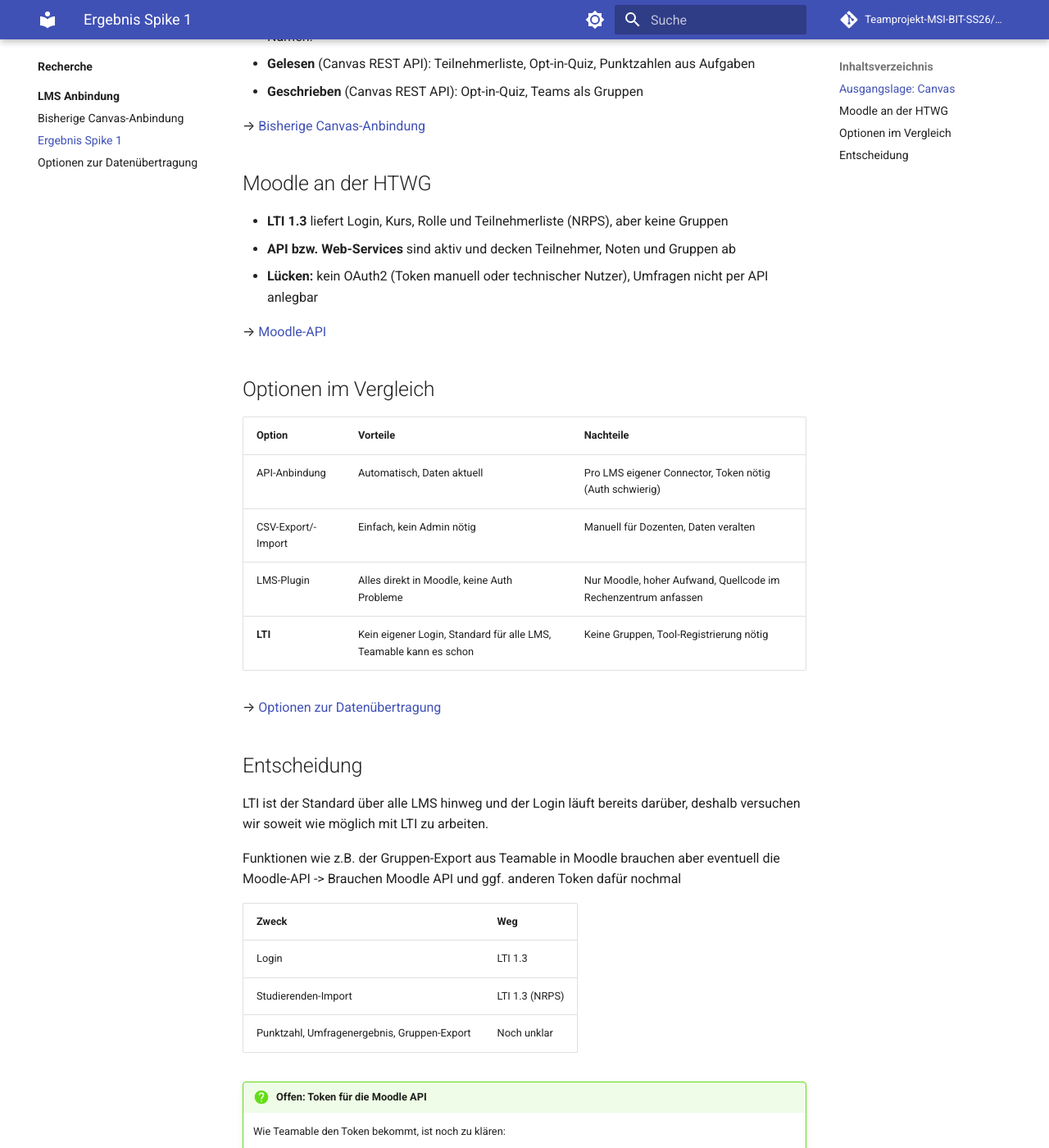
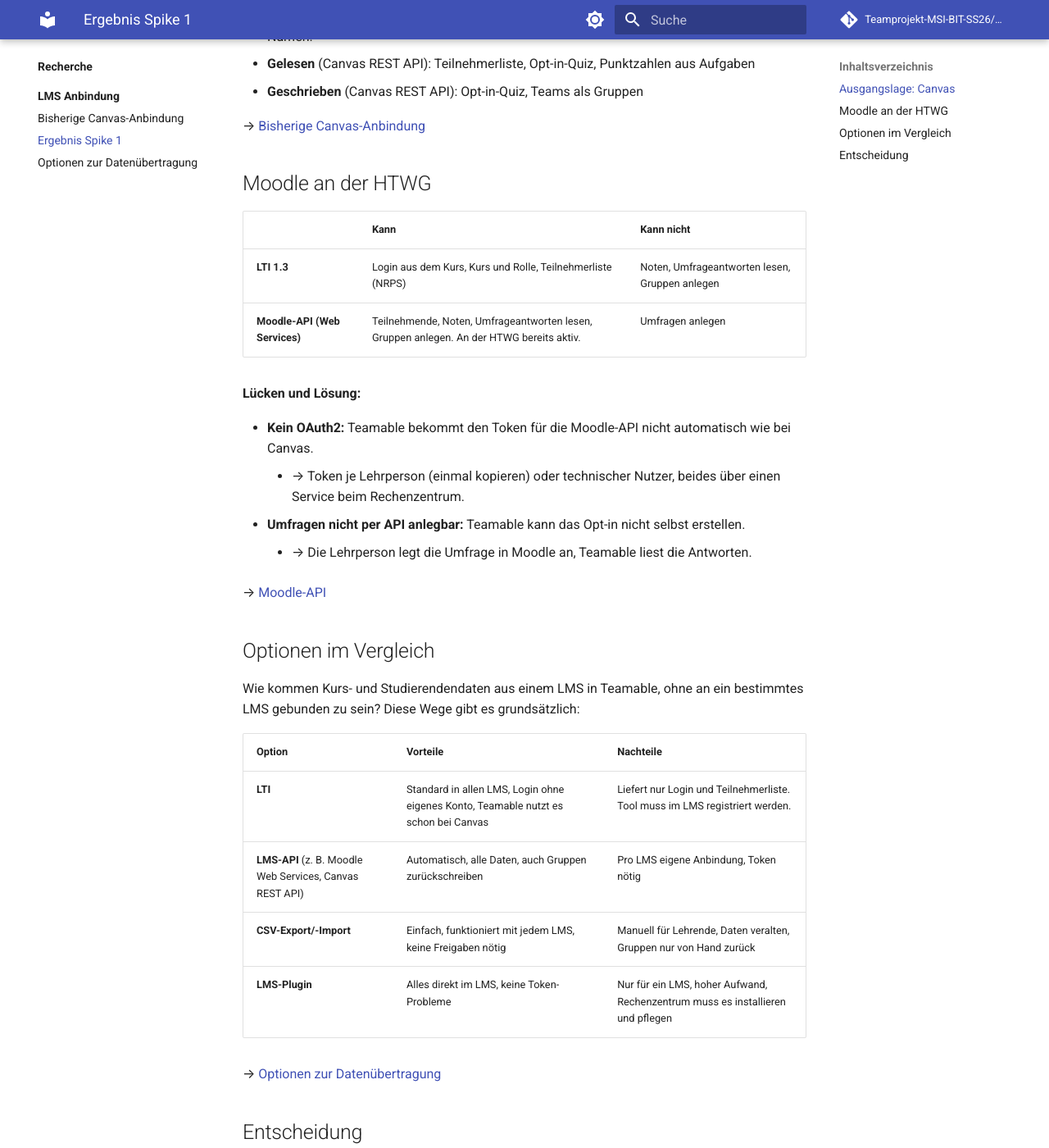
Before and after one commit to Teamprojekt-MSI-BIT-SS26/documentation, an MkDocs documentation site: the page built from docs/recherche/LMS-Anbindung/ergebnis-spike-1.md, in a window 1280 px wide and 1400 px high, scrolled down 306 px. Shown: the whole window at 82% size. Built offline with MkDocs 1.6.1 and Material for MkDocs 9.7.7, drawn with Linux system fonts in a browser that asks for light colours; comment, search, counter and statistics services are not loaded; some of the changed text lies outside the part shown.

Commit message:
Spike 1 summary: clarify Moodle capabilities, gaps and option comparison

```diff
--- a/docs/recherche/LMS-Anbindung/ergebnis-spike-1.md
+++ b/docs/recherche/LMS-Anbindung/ergebnis-spike-1.md
@@ -11,40 +11,42 @@
 
 ## Moodle an der HTWG
 
-- **LTI 1.3** liefert Login, Kurs, Rolle und Teilnehmerliste (NRPS), aber keine Gruppen
-- **API bzw. Web-Services** sind aktiv und decken Teilnehmer, Noten und Gruppen ab
-- **Lücken:** kein OAuth2 (Token manuell oder technischer Nutzer), Umfragen nicht per API anlegbar
+| | Kann | Kann nicht |
+| --- | --- | --- |
+| **LTI 1.3** | Login aus dem Kurs, Kurs und Rolle, Teilnehmerliste (NRPS) | Noten, Umfrageantworten lesen, Gruppen anlegen |
+| **Moodle-API (Web Services)** | Teilnehmende, Noten, Umfrageantworten lesen, Gruppen anlegen. An der HTWG bereits aktiv. | Umfragen anlegen |
+
+**Lücken und Lösung:**
+
+- **Kein OAuth2:** Teamable bekommt den Token für die Moodle-API nicht automatisch wie bei Canvas.
+    - → Token je Lehrperson (einmal kopieren) oder technischer Nutzer, beides über einen Service beim Rechenzentrum.
+- **Umfragen nicht per API anlegbar:** Teamable kann das Opt-in nicht selbst erstellen.
+    - → Die Lehrperson legt die Umfrage in Moodle an, Teamable liest die Antworten.
 
 → [Moodle-API](moodle-api.md)
 
 ## Optionen im Vergleich
 
+Wie kommen Kurs- und Studierendendaten aus einem LMS in Teamable, ohne an ein bestimmtes LMS gebunden zu sein? Diese Wege gibt es grundsätzlich:
+
 | Option | Vorteile | Nachteile |
 | --- | --- | --- |
-| API-Anbindung | Automatisch, Daten aktuell | Pro LMS eigener Connector, Token nötig (Auth schwierig) |
-| CSV-Export/-Import | Einfach, kein Admin nötig | Manuell für Dozenten, Daten veralten |
-| LMS-Plugin | Alles direkt in Moodle, keine Auth Probleme | Nur Moodle, hoher Aufwand, Quellcode im Rechenzentrum anfassen |
-| **LTI** | Kein eigener Login, Standard für alle LMS, Teamable kann es schon | Keine Gruppen, Tool-Registrierung nötig |
+| **LTI** | Standard in allen LMS, Login ohne eigenes Konto, Teamable nutzt es schon bei Canvas | Liefert nur Login und Teilnehmerliste. Tool muss im LMS registriert werden. |
+| **LMS-API** (z. B. Moodle Web Services, Canvas REST API) | Automatisch, alle Daten, auch Gruppen zurückschreiben | Pro LMS eigene Anbindung, Token nötig |
+| **CSV-Export/-Import** | Einfach, funktioniert mit jedem LMS, keine Freigaben nötig | Manuell für Lehrende, Daten veralten, Gruppen nur von Hand zurück |
+| **LMS-Plugin** | Alles direkt im LMS, keine Token-Probleme | Nur für ein LMS, hoher Aufwand, Rechenzentrum muss es installieren und pflegen |
 
 → [Optionen zur Datenübertragung](uebertragungsoptionen.md)
 
 ## Entscheidung
 
-LTI ist der Standard über alle LMS hinweg und der Login läuft bereits darüber, deshalb versuchen wir soweit wie möglich mit LTI zu arbeiten.
-
-Funktionen wie z.B. der Gruppen-Export aus Teamable in Moodle brauchen aber eventuell die Moodle-API -> Brauchen Moodle API und ggf. anderen Token dafür nochmal
-
+Wir kombinieren zwei Wege: **LTI** ist der Standard über alle LMS und wird schon für den Login genutzt. Was LTI nicht kann, läuft über die **Moodle-API**.
 
 | Zweck | Weg |
 | --- | --- |
 | Login | LTI 1.3 |
 | Studierenden-Import | LTI 1.3 (NRPS) |
-| Punktzahl, Umfragenergebnis, Gruppen-Export | Noch unklar |
+| Punktzahlen, Umfrageergebnisse, Gruppen-Export | Moodle-API (Web Services) |
 
-
-!!! question "Offen: Token für die Moodle API"
-    Wie Teamable den Token bekommt, ist noch zu klären:
-
-    1. Kommt er direkt mit dem LTI-Login?
-    2. Müssen wir einen eigenen Ablauf implementieren?
-    3. Wird er manuell übergeben (z. B. technischer Nutzer durch das Rechenzentrum)?
+!!! question "Offen: Token für die Moodle-API"
+    Der LTI-Login liefert keinen Token, und Moodle 4.5 hat kein OAuth2. Realistisch sind ein Token je Lehrperson (einmal kopieren) oder ein technischer Nutzer. Beides braucht einen Service beim Rechenzentrum.
```
